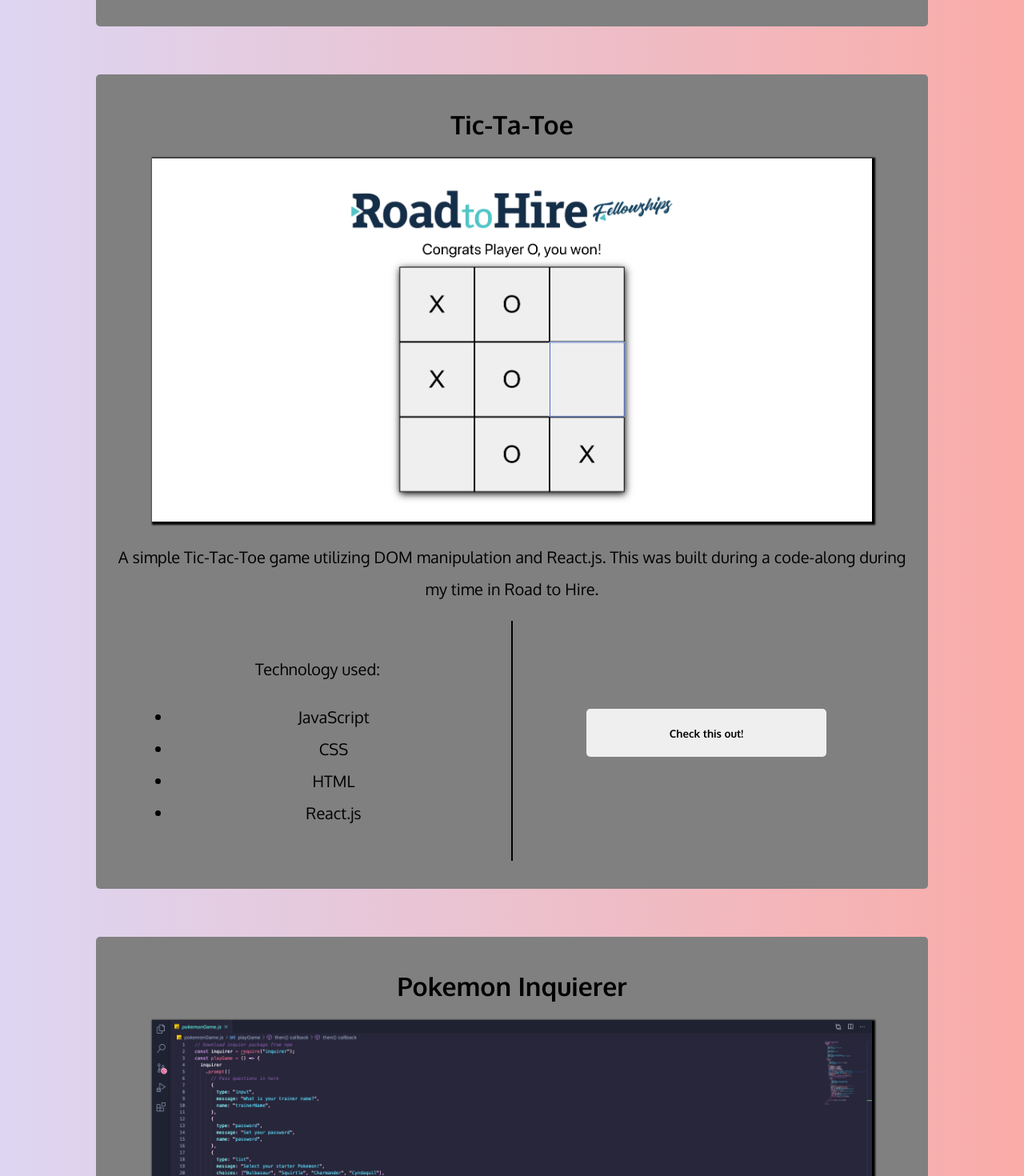
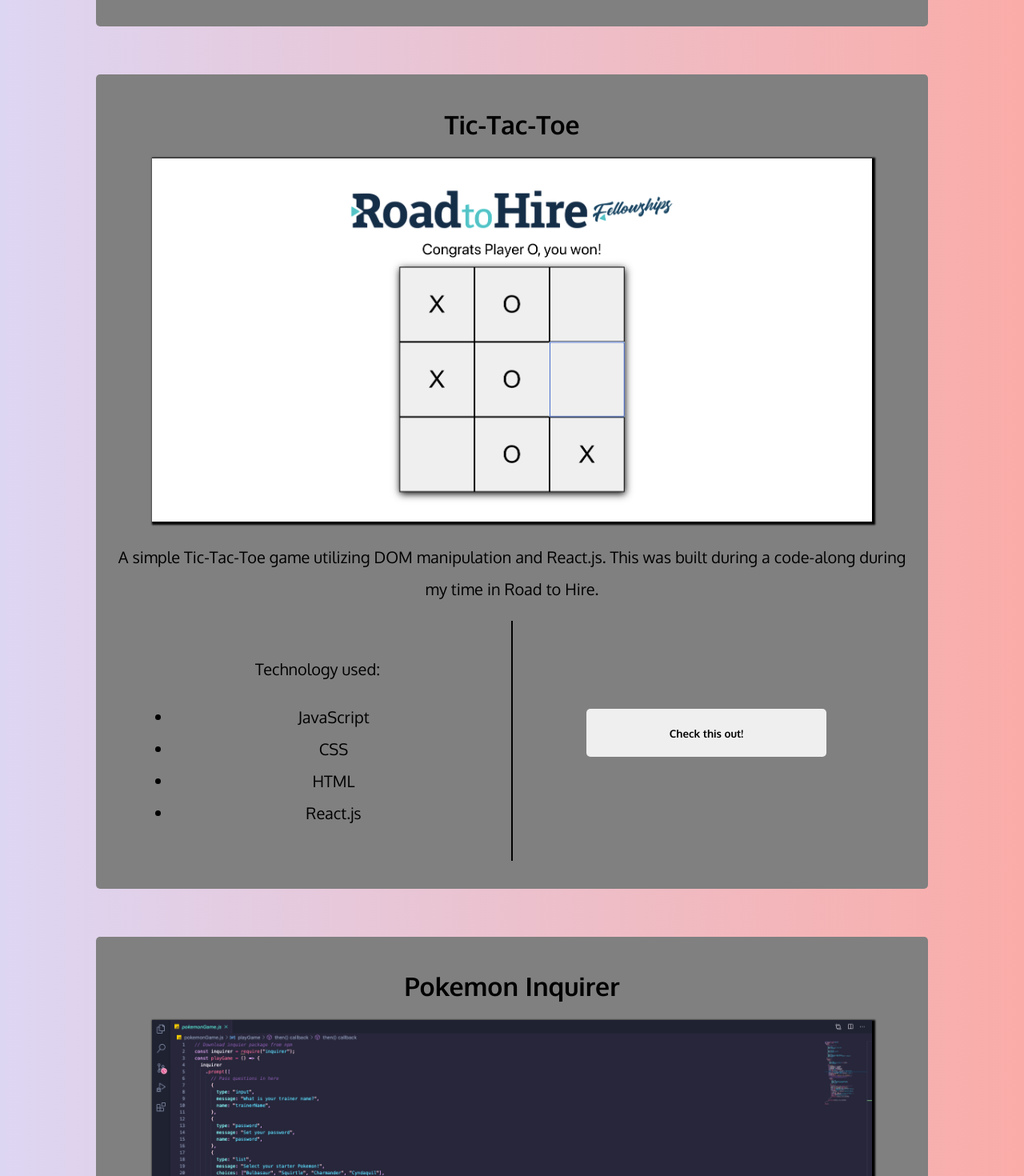
Before and after one commit to JLewis777/myPortfolio, a React (Create React App) app in the folder i_am_josh/: page /Portfolio in a window 1280 px wide. Shown: the part 3740-5210 px from the top of the page at 80% size. Built offline with nearby package versions, Linux system fonts and the light colour scheme.

Commit message:
Typo Fixes

```diff
--- a/i_am_josh/src/assets/data/projects.json
+++ b/i_am_josh/src/assets/data/projects.json
@@ -25,7 +25,7 @@
 
   {
     "image": "images/Tic-tac.png",
-    "title": "Tic-Ta-Toe",
+    "title": "Tic-Tac-Toe",
     "description": "A simple Tic-Tac-Toe game utilizing DOM manipulation and React.js. This was built during a code-along during my time in Road to Hire.",
     "stack": ["JavaScript", "CSS", "HTML", "React.js"],
     "link": "https://github.com/JLewis777/Tic-Tac-Toe"
@@ -33,7 +33,7 @@
 
   {
     "image": "images/pokemon.png",
-    "title": "Pokemon Inquierer",
+    "title": "Pokemon Inquirer",
     "description": "A simple, fun, Node-based, Pokemon game that uses asyncronus JavaScript promises to simulate the nostalgic and addicting gameplay of the turn-based battle game.",
     "stack": ["JavaScript", "Node.js"],
     "link": "https://github.com/JLewis777/Pokemon-Inquierer"
@@ -65,7 +65,7 @@
 
   {
     "image": "images/hamnavv.png",
-    "title": "Hamburger nav",
+    "title": "Hamburger Navbar",
     "description": "A showcase of a certain navbar design and functionality on a static one-page program.",
     "stack": ["HTML", "CSS"],
     "link": "https://github.com/JLewis777/Hamburger-nav"
--- a/i_am_josh/src/components/About/About.js
+++ b/i_am_josh/src/components/About/About.js
@@ -16,12 +16,12 @@ const about = () => (
         it is one of my passions. Another passion of mine is technology and
         coding. I love technology. I am always amazed at what you can do and
         achieve with technology which in turn fuels my fascination and thirst
-        for knowledge. I don't like to define myself by the work i've done but
-        rather what I plan to do. Skills and expertise can be taught. But my
-        character is inherent, and I try to make it a point to keep learning and
-        challenge myself to be the best that I can be no matter what I decide to
-        do. I pursue many different interests, hobbies, learning courses and
-        other artistic endeavors. I am a fast learner, able to pick up new
+        for knowledge. I don't define myself by the work I've done but rather
+        what I plan to do. Skills and expertise can be taught but, my character
+        is inherent and I try to make it a point to keep learning and
+        challenging myself to be the best that I can be no matter what I decide
+        to do. I pursue many different interests, hobbies, learning courses and
+        other artistic endeavors. I am a fast learner and able to pick up new
         skills and multitask different projects and roles. My Motto is "Forward
         Momentum". This means to always keep moving forward and to leave
         whatever I touch better than I found it and keep heading towards the
```
